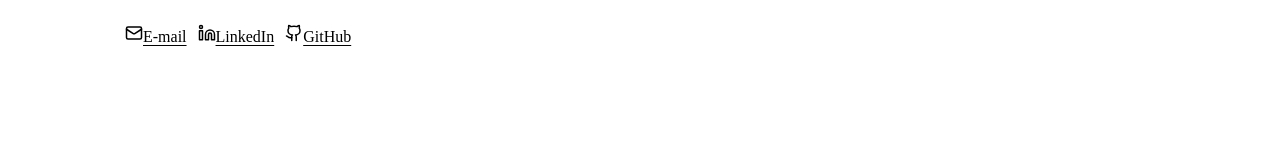
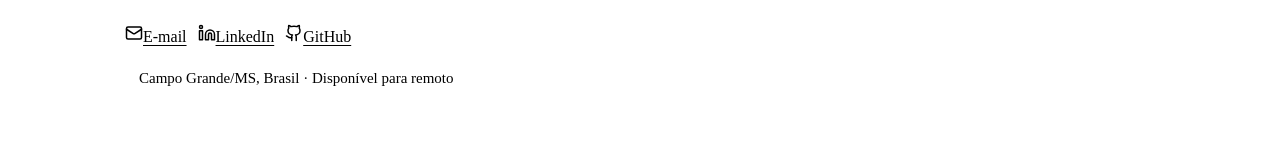
Before and after one commit to isabellaksviana/portfolio, a React (Vite) app: page / in a window 1280 px wide. Shown: the part 2518-2678 px from the top of the page. Built offline with nearby package versions, Linux system fonts and the light colour scheme.

Commit message:
Contato com a localização e disponível para remoto

```diff
--- a/src/components/Contact.jsx
+++ b/src/components/Contact.jsx
@@ -38,6 +38,10 @@ export default function Contact() {
           )
         })}
       </ul>
+      <p className="contact-status">
+        <span className="status-dot" aria-hidden="true"></span>
+        {contact.status}
+      </p>
     </Section>
   )
 }
--- a/src/data/content.js
+++ b/src/data/content.js
@@ -126,6 +126,8 @@ export const footer = [
 export const contact = {
   // Cada item é uma linha.
   text: ['Quer conversar sobre uma vaga ou um projeto?', 'Me chama.'],
+  // Linha de status embaixo dos links, com a bolinha verde
+  status: 'Campo Grande/MS, Brasil · Disponível para remoto',
   links: [
     { label: 'E-mail', href: 'mailto:bellakaroline1@gmail.com', icon: 'mail' },
     {
--- a/src/index.css
+++ b/src/index.css
@@ -750,6 +750,41 @@ a {
   margin-top: 1.8125rem;
 }
 
+/* Status embaixo dos links: bolinha verde pulsando + localização.
+   O pulso infinito é exceção consciente (ver COMBINADOS): é só um indicador de status. */
+.contact-status {
+  display: inline-flex;
+  align-items: center;
+  gap: 0.625rem;
+  margin-top: 1.5rem;
+  color: var(--text-muted);
+  font-size: 0.9375rem;
+}
+
+.status-dot {
+  width: 0.25rem;
+  height: 0.25rem;
+  flex-shrink: 0;
+  border-radius: 50%;
+  background: var(--success);
+}
+
+@media (prefers-reduced-motion: no-preference) {
+  .status-dot {
+    animation: status-pulse 2s ease-in-out infinite;
+  }
+}
+
+@keyframes status-pulse {
+  0% {
+    box-shadow: 0 0 0 0 color-mix(in srgb, var(--success) 60%, transparent);
+  }
+  70%,
+  100% {
+    box-shadow: 0 0 0 6px color-mix(in srgb, var(--success) 0%, transparent);
+  }
+}
+
 /* ============ Rodapé ============ */
 .footer {
   margin-top: var(--space-section);
```
